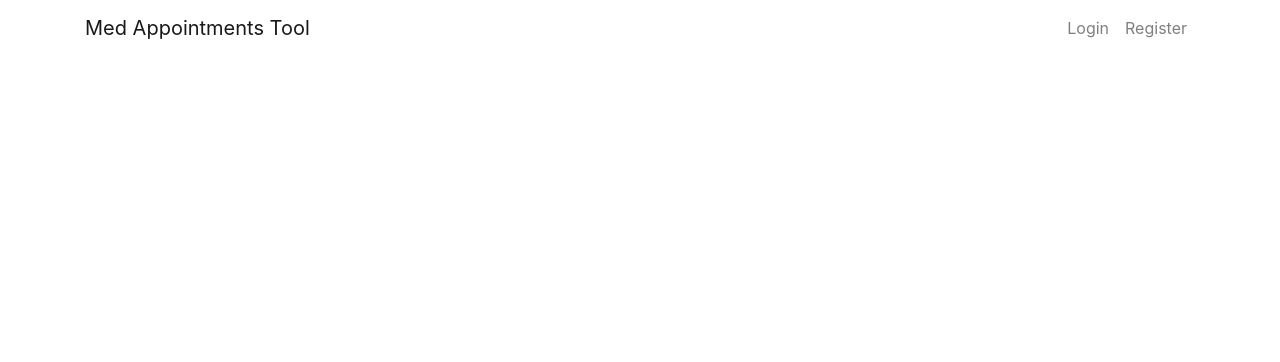
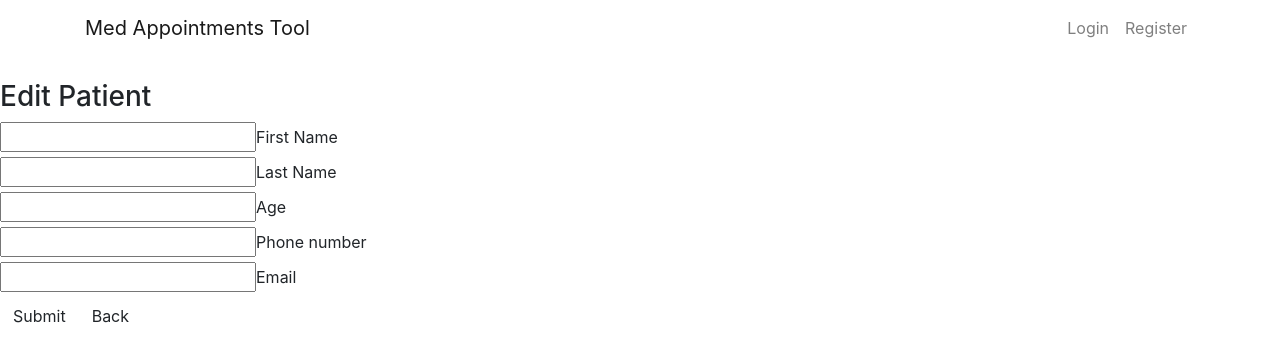
Before and after one commit to botezatubianca20/tic-project, a Vue app in the folder frontend/: page /editPatient in a window 1280 px wide. Shown: the top 362 px of the page. Built offline with nearby package versions, Linux system fonts and the light colour scheme; no server answers.

Commit message:
delete patient done frontend

```diff
--- a/frontend/src/components/EditPatient.vue
+++ b/frontend/src/components/EditPatient.vue
@@ -0,0 +1,84 @@
+<template>
+  <div id="editPatient">
+    <h3>Edit Patient</h3>
+    <div class="row">
+    <form @submit.prevent="updatePatient" class="col s12">
+      <div class="row">
+        <div class="input-field col s12">
+          <input type="text" id="first_name" v-model="patient.first_name" required>
+          <label class="active" for="first_name">First Name</label>
+        </div>
+      </div>
+      <div class="row">
+        <div class="input-field col s12">
+          <input type="text" id="last_name" v-model="patient.last_name" required>
+          <label class="active" for="last_name">Last Name</label>
+        </div>
+      </div>
+      <div class="row">
+        <div class="input-field col s12">
+          <input type="text" id="age" v-model="patient.age" required>
+          <label class="active" for="age">Age</label>
+        </div>
+      </div>
+     <div class="row">
+        <div class="input-field col s12">
+          <input type="text" id="phone_number" v-model="patient.phone_number" required>
+          <label class="active" for="phone_number">Phone number</label>
+        </div>
+      </div>
+      <div class="row">
+        <div class="input-field col s12">
+          <input type="text" id="email" v-model="patient.email" required>
+          <label class="active" for="email">Email</label>
+        </div>
+      </div>
+      <button type="submit" class="btn red darken-4">Submit</button>
+      <router-link to="/" class="btn grey">Back</router-link>
+    </form>
+  </div>
+  </div>
+</template>
+
+
+<script>
+  export default {
+    name: 'editPatient',
+    data () {
+      return {
+         // preluam din componenta anterioara cheia unica din firebase asociata cu actorul
+          key: this.$route.params.key,
+          patient: 0
+      }
+    },
+    created () {
+       // utilizam verbul get pentru a trimite request catre server si a obtine
+       // un actor pe baza id-ul unui din firebase preluata din componenta anterioara
+      this.axios.get('http://localhost:3000/patients/byKey/' + this.key)
+        .then(function(response){ //daca primim raspuns de la server initializam actorul
+          this.patient = response.body;
+        })
+
+    },
+
+    methods: {
+      updatePatient () {
+         // utilizam verbul put pentru a putea trimite date catre server si a face update la actor
+        this.axios.put('http://localhost:3000/patients/' +  this.key,
+        {
+            first_name: this.patient.first_name,
+            last_name: this.patient.last_name,
+            age: this.patient.age,
+            email: this.patient.email,
+            phone_number: this.patient.phone_number
+        })
+        .then(function(){
+            alert("The patient has been updated!");
+        })
+        .catch(function(error){
+            alert(error);
+          })
+      }
+    }
+  }
+</script>
--- a/frontend/src/components/Patients.vue
+++ b/frontend/src/components/Patients.vue
@@ -21,14 +21,14 @@
             </tr>
             </thead>
             <tbody>
-                <tr v-for="patient in patients" :key="patient.key">
+                <tr v-for="(patient, index) in patients" v-bind:key="patient.key">
                   <td>{{ patient.first_name }}</td>
                   <td>{{ patient.last_name }}</td>
                   <td>{{ patient.age }}</td>
                   <td>{{ patient.phone_number }}</td>
                   <td>{{ patient.email }}</td>
-                  <td><router-link :to="{name: 'edit', params: { key: patient.key}}" class="btn btn-primary">Edit</router-link></td>
-                  <td><button class="btn btn-danger" @click="deletePatient(patient['.key'])">Delete</button></td>
+                  <td><router-link :to="{name: 'editPatient', params: { key: patient.key}}" class="btn btn-primary">Edit</router-link></td>
+                  <td><button class="btn btn-danger" @click="deletePatient(index)">Delete</button></td>
                 </tr>
             </tbody>
         </table>
--- a/frontend/src/routes/index.js
+++ b/frontend/src/routes/index.js
@@ -6,6 +6,7 @@ import Dashboard from '../components/Dashboard'
 import Doctors from '../components/Doctors'
 import Patients from '../components/Patients'
 import Appointments from '../components/Appointments'
+import EditPatient from '../components/EditPatient'
 
 Vue.use(Router)
 
@@ -43,6 +44,11 @@ const router = new Router({
         name: 'Appointments',
         component: Appointments
     },
+    {
+        path:'/editPatient',
+        name:'editPatient',
+        component: EditPatient,
+      },
 ]
 });
 
```
Also changed, not shown: 1 other file (tests, documents, lock files or other folders).
